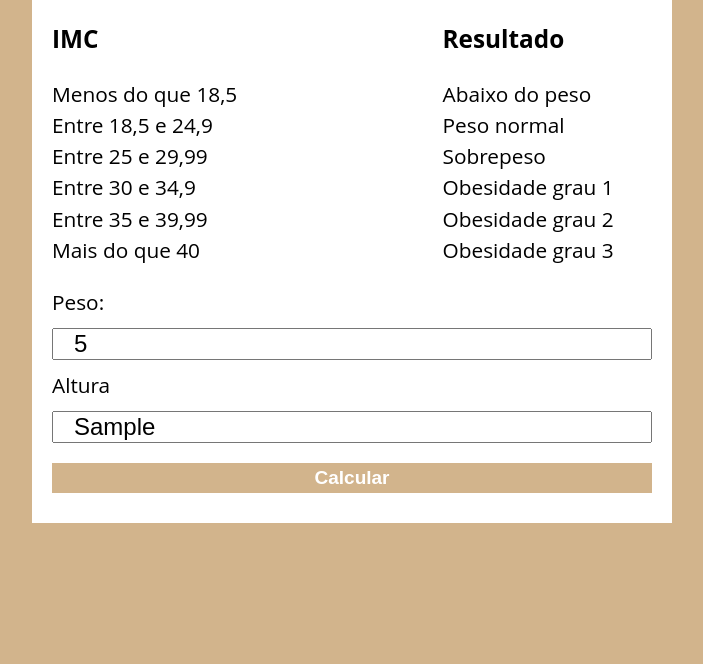
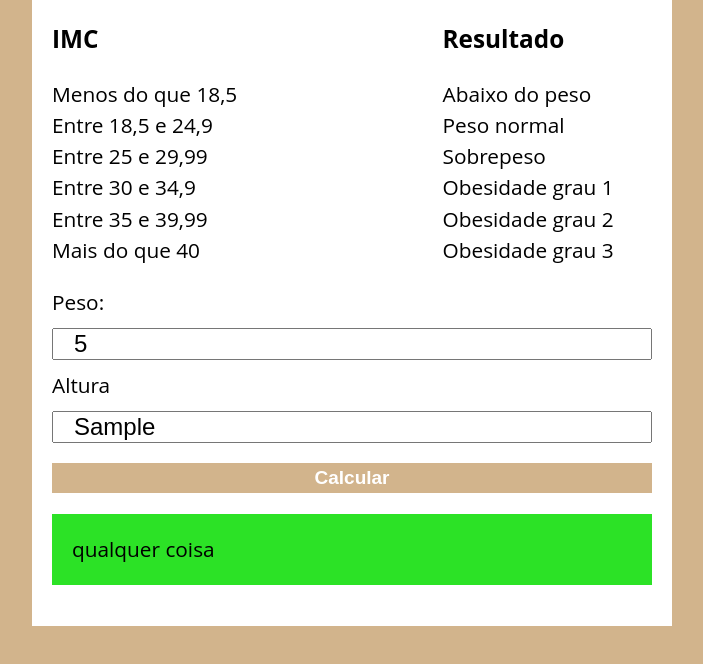
Before and after one commit to einstein808/Curso-de-Java-Script, a plain HTML site: page Módulo 3/44. exercício de massa corporal/Modelo/index.html in a window 1280 px wide. Both pictures are taken after typing "5", "Sample" into the empty fields and a click on the button "Calcular". Shown: the part 124-788 px from the top of the page, without its empty margins (288-991 px from the left). Drawn offline with Linux system fonts and the light colour scheme.

Commit message:
aprendendo sobre querySelector

```diff
--- a/Módulo 3/44. exercício de massa corporal/Modelo/assets/css/estilo.css
+++ b/Módulo 3/44. exercício de massa corporal/Modelo/assets/css/estilo.css
@@ -63,3 +63,7 @@ form button:hover{
     text-align: left;
     margin-left: 200px;
 }
+.paragrafo-resultado{
+    background:rgb(44, 226, 38);
+    padding: 20px;
+}
--- a/Módulo 3/44. exercício de massa corporal/Modelo/assets/js/mai.js
+++ b/Módulo 3/44. exercício de massa corporal/Modelo/assets/js/mai.js
@@ -3,5 +3,19 @@ const form = document.querySelector('#formulario')
 form.addEventListener('submit', function(event){
     event.preventDefault();
     console.log('evento previnido');
+    setResultado('olamundo')
 
 });
+function criaP ()
+{
+
+}
+function setResultado (msg){
+    const resultado = document.querySelector('#resultado');
+    resultado.innerHTML = '';
+
+    const p = document.createElement('p');
+    p.classList.add('paragrafo-resultado');
+    p.innerHTML= 'qualquer coisa';
+    resultado.appendChild(p);
+}
--- a/Módulo 3/44. exercício de massa corporal/Modelo/index.html
+++ b/Módulo 3/44. exercício de massa corporal/Modelo/index.html
@@ -49,6 +49,7 @@
             <input type="text" id="altura" name="altura">
 
             <button>Calcular</button>
+            <div id="resultado"></div>
         </form>
     </section>
 
```
